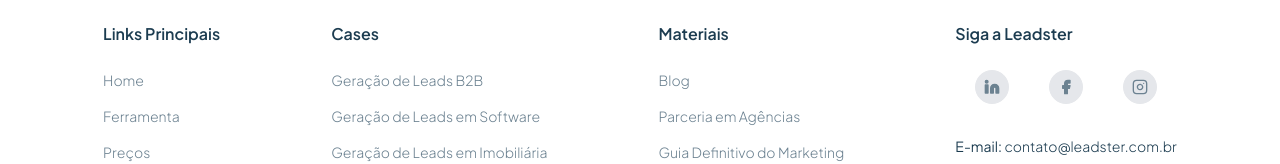
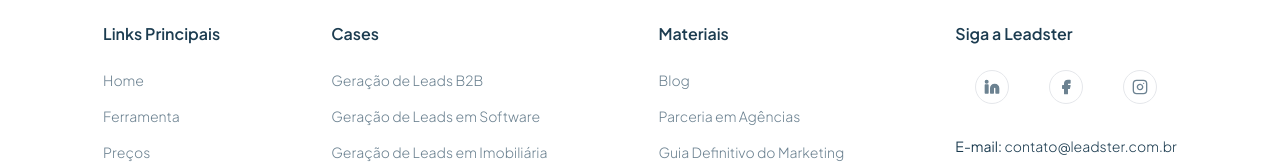
Before and after one commit to trelcray/landing-page-challenge, a Next.js app: page / in a window 1280 px wide. Shown: the part 2082-2246 px from the top of the page. Built offline with nearby package versions, Linux system fonts and the light colour scheme.

Commit message:
style: Updated the style of button component

```diff
--- a/src/components/ui/button.tsx
+++ b/src/components/ui/button.tsx
@@ -17,11 +17,13 @@
           "bg-gray-500 border-gray-500 hover:bg-gray-400 hover:border-gray-400",
         secondary:
           "bg-blue-400 hover:bg-blue-500 border-blue-400 hover:border-blue-500",
-        tertiary:
-          "bg-gray-200 border-gray-200 hover:bg-gray-300 hover:border-gray-300",
-        warning: "bg-yellow-900 hover:bg-yellow-800",
-        danger: "bg-red-900 hover:bg-red-800",
-        success: "bg-green-900 hover:bg-green-800 ",
+        muted:
+          "bg-slate-200 border-slate-200 hover:bg-slate-300 hover:border-slate-300",
+        warning:
+          "bg-amber-200 border-amber-200 hover:bg-amber-300 hover:border-amber-300",
+        info: "bg-sky-200 border-sky-200 hover:bg-sky-300 hover:border-sky-300",
+        success:
+          "bg-emerald-200 border-emerald-200 hover:bg-emerald-300 hover:border-emerald-300",
       },
       variant: {
         solid: "border text-white",
```
